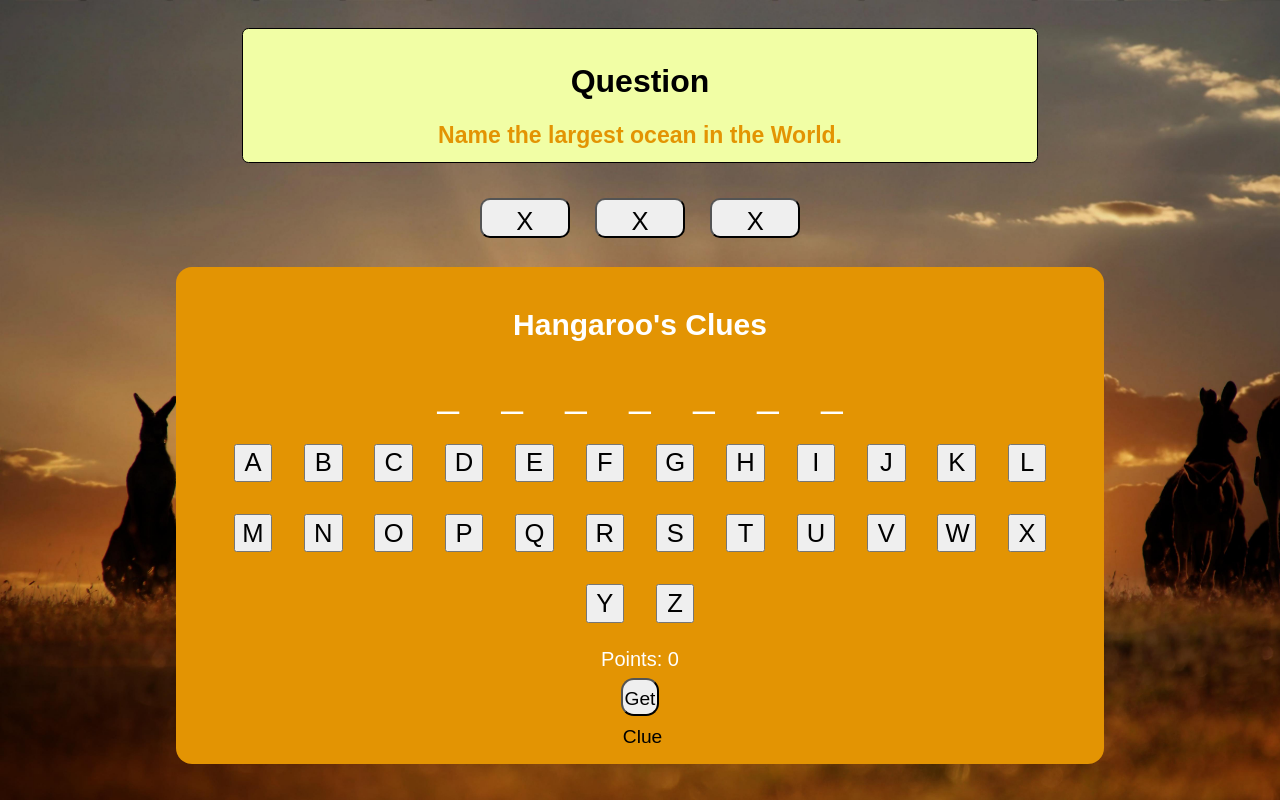
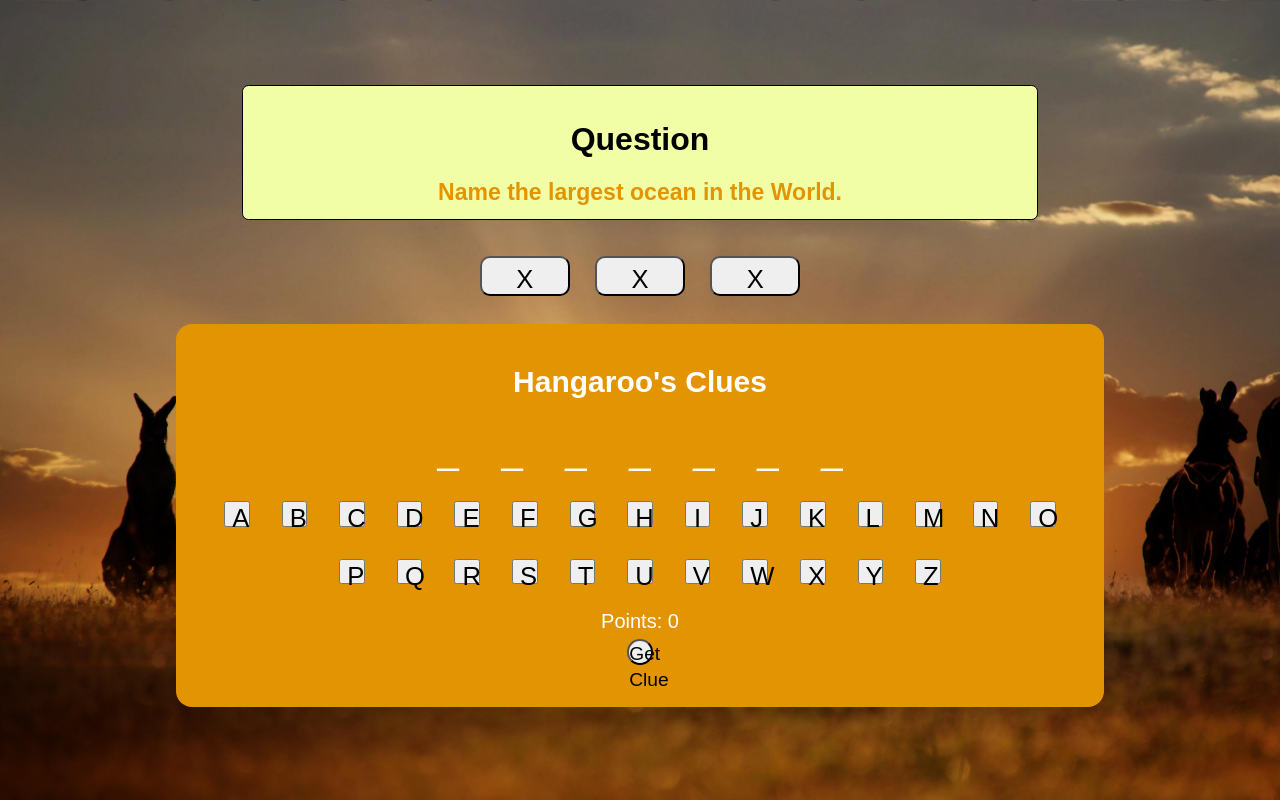
Before and after one commit to HangarooActivity/HangarooActivity.github.io, a PHP site: page / in a window 1280 px wide. Run offline with PHP 8.4, Linux system fonts and the light colour scheme.

Commit message:
Update styles.css

```diff
--- a/styles.css
+++ b/styles.css
@@ -64,22 +64,22 @@ body {
     justify-content: center;
     flex-wrap: wrap;
     gap: 0.5vw;
-    font-size: 3vw;
+    font-size: 2vw;
 }
 
 .letter-button {
-    width: 3vw;
-    height: 3vw;
-    line-height: 3vw;
+    width: 2vw;
+    height: 2vw;
+    line-height: 2vw;
     border-radius: 0.8vw;
     margin: 0.5vw;
-    font-size: 3vw;
+    font-size: 2vw;
 }
 
 .game-button {
-    width: 3vw;
-    height: 3vw;
-    line-height: 3vw;
+    width: 2vw;
+    height: 2vw;
+    line-height: 2vw;
     border-radius: 1vw;
     margin: 0.5vw;
     padding: 0;
@@ -148,7 +148,7 @@ body {
 }
 
 .button {
-    font-size: 3vw;
+    font-size: 2vw;
 }
 
 .keyboard-row {
@@ -158,8 +158,8 @@ body {
 }
 
 .button {
-    width: 3vw;
-    height: 3vw;
+    width: 2vw;
+    height: 2vw;
     margin: 1vw;
     font-size: 2vw;
 }
```
